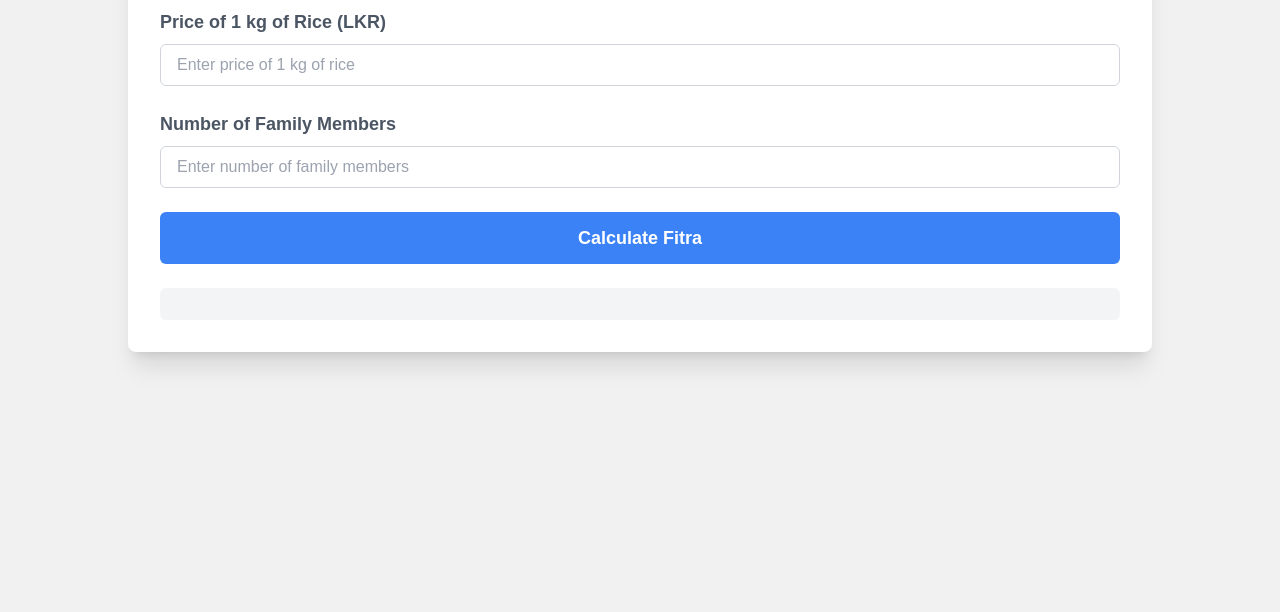
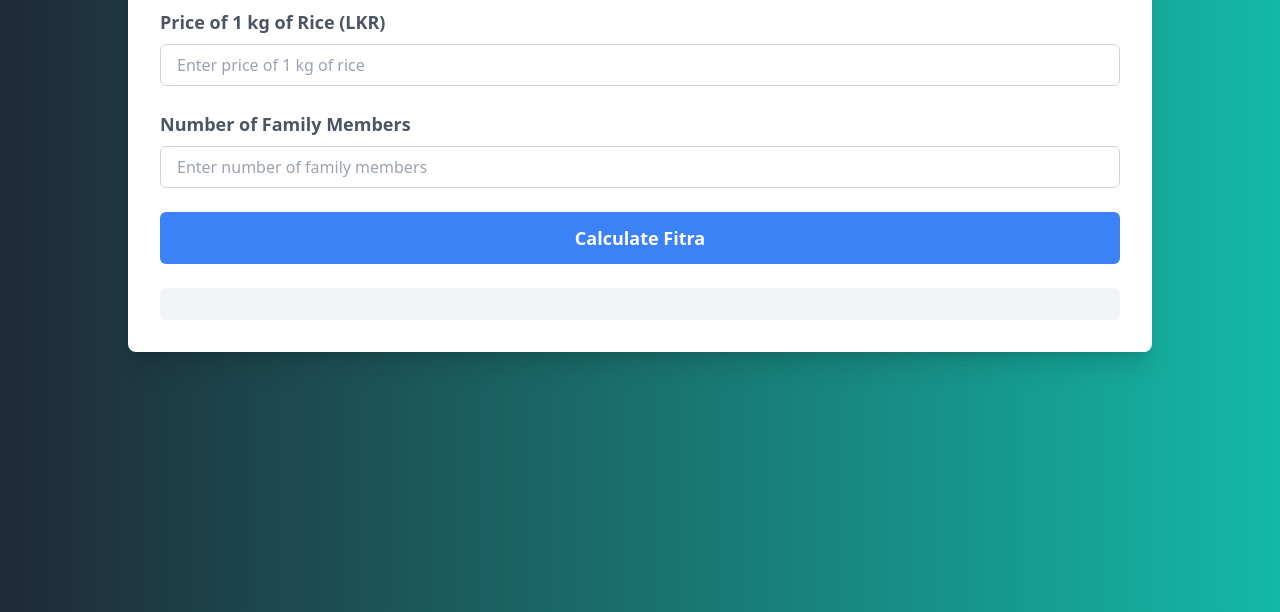
Before and after one commit to Zaheer2003/Firtra-and-Zakat, a plain HTML site: page fitra.html in a window 1280 px wide. Shown: the part 188-800 px from the top of the page. Drawn offline with nearby package versions, Linux system fonts and the light colour scheme.

Commit message:
Update fitra.html

```diff
--- a/fitra.html
+++ b/fitra.html
@@ -5,14 +5,8 @@
     <meta name="viewport" content="width=device-width, initial-scale=1.0">
     <title>Fitra Calculator</title>
     <script src="https://cdn.tailwindcss.com"></script>
-    <style>
-        body {
-            background-color: #f1f1f1;
-            font-family: 'Poppins', sans-serif;
-        }
-    </style>
 </head>
-<body>
+<body class="bg-gradient-to-r from-gray-800 to-teal-500 font-poppins text-white">
     <!-- Navbar -->
     <nav class="bg-gray-800">
         <div class="max-w-7xl mx-auto px-4 py-4 flex items-center justify-between">
```
